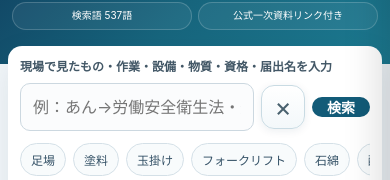
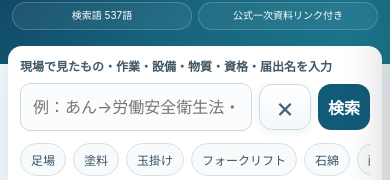
Before and after one commit to yosita581014-hub/safety-law-navi, a plain HTML site: page index.html in a window 390 px wide. Shown: the part 134-314 px from the top of the page. Drawn offline with Linux system fonts and the light colour scheme.

Commit message:
Add files via upload

```diff
--- a/index.html
+++ b/index.html
@@ -1,5 +1,5 @@
 <!doctype html><html lang="ja"><head><meta charset="utf-8"><meta name="viewport" content="width=device-width,initial-scale=1">
-<title>安全法令ナビ v30</title>
+<title>安全法令ナビ v31</title>
 <style>
 :root{--navy:#0c304e;--blue:#125b78;--cyan:#26829e;--bg:#f2f6f9;--text:#182530;--muted:#6d7c88;--line:#dde6ec;--green:#2f7c55;--amber:#9c6b1b;--red:#a84444}
 *{box-sizing:border-box}html{scroll-behavior:smooth}body{margin:0;background:var(--bg);color:var(--text);font-family:-apple-system,BlinkMacSystemFont,"Segoe UI","Yu Gothic",Meiryo,sans-serif}
@@ -555,6 +555,44 @@ main{max-width:1240px;margin:-28px auto 55px;padding:0 13px}.searchbox{backgroun
     font-size:26px;
   }
 }
+
+/* ===== v31 equal clear/search button sizes ===== */
+.searchrowwrap .row{
+  grid-template-columns:minmax(0,1fr) 56px 56px!important;
+  gap:8px!important;
+}
+.clearSearch,
+.searchrowwrap .primary{
+  width:56px!important;
+  height:48px!important;
+  min-width:56px!important;
+  padding:0!important;
+  border-radius:14px!important;
+  display:flex!important;
+  align-items:center!important;
+  justify-content:center!important;
+}
+.clearSearch{
+  font-size:28px!important;
+}
+.searchrowwrap .primary{
+  font-size:16px!important;
+  font-weight:800!important;
+  white-space:nowrap!important;
+}
+@media(max-width:700px){
+  .searchrowwrap .row{
+    grid-template-columns:minmax(0,1fr) 52px 52px!important;
+    gap:7px!important;
+  }
+  .clearSearch,
+  .searchrowwrap .primary{
+    width:52px!important;
+    height:46px!important;
+    min-width:52px!important;
+    border-radius:13px!important;
+  }
+}
 </style></head><body>
 <header><div class="wrap"><div class="head"><div><h1>安全法令ナビ</h1><div class="sub">現場で使える。現場ワード・法令名・条文番号・条文本文から、規制値・資格・届出・現場ルールへ逆引き。</div></div><div class="actions"><button class="ghost" onclick="showAll()">全件表示</button><button class="ghost" onclick="window.print()">印刷</button></div></div><div class="stats"><span class="stat" id="topicStat"></span><span class="stat" id="lawStat"></span><span class="stat" id="kwStat"></span><span class="stat">公式一次資料リンク付き</span></div></div></header>
 <main><section class="searchbox"><div class="label">現場で見たもの・作業・設備・物質・資格・届出名を入力</div><div class="searchrowwrap"><div class="row"><input id="q" placeholder="例：あん→労働安全衛生法・規則 / あしば / 563条"><button class="clearSearch" id="clearSearch" type="button" aria-label="検索文字を消す">×</button><button class="primary" id="go">検索</button></div>
```
